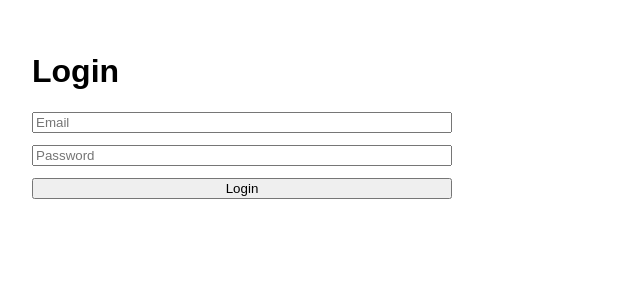
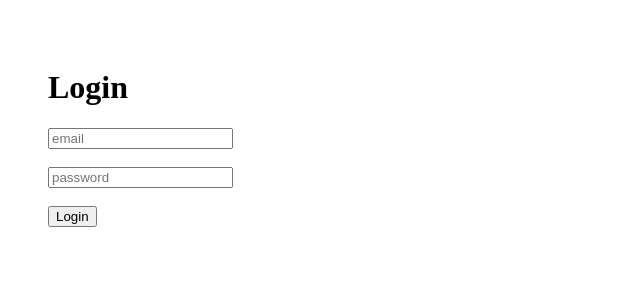
Before and after one commit to belyaev538-ctrl/map, a Next.js app: page /login in a window 1280 px wide. Shown: the top 300 px of the page, without its empty margins (0-640 px from the left). Built offline with nearby package versions, Linux system fonts and the light colour scheme.

Commit message:
fix login routing nextjs

```diff
--- a/app/login/page.js
+++ b/app/login/page.js
@@ -4,59 +4,39 @@
 import { useRouter } from "next/navigation";
 
 export default function LoginPage() {
-  const router = useRouter();
   const [email, setEmail] = useState("");
   const [password, setPassword] = useState("");
-  const [loading, setLoading] = useState(false);
-  const [error, setError] = useState("");
+  const router = useRouter();
 
-  async function onLogin(e) {
-    e.preventDefault();
-    setLoading(true);
-    setError("");
-    try {
-      const res = await fetch("/api/login", {
-        method: "POST",
-        headers: { "Content-Type": "application/json" },
-        body: JSON.stringify({ email, password }),
-      });
-      const data = await res.json().catch(() => ({}));
-      if (!res.ok || typeof data.token !== "string") {
-        setError(typeof data.error === "string" ? data.error : "Login failed");
-        return;
-      }
+  const handleLogin = async () => {
+    const res = await fetch("/api/login", {
+      method: "POST",
+      headers: {
+        "Content-Type": "application/json",
+      },
+      body: JSON.stringify({ email, password }),
+    });
+
+    const data = await res.json();
+
+    if (data.token) {
       localStorage.setItem("token", data.token);
       router.push("/dashboard");
-    } catch {
-      setError("Network error");
-    } finally {
-      setLoading(false);
+    } else {
+      alert("Ошибка логина");
     }
-  }
+  };
 
   return (
-    <main style={{ padding: 24, fontFamily: "Arial, sans-serif", maxWidth: 420 }}>
+    <div style={{ padding: 40 }}>
       <h1>Login</h1>
-      <form onSubmit={onLogin} style={{ display: "grid", gap: 12 }}>
-        <input
-          type="email"
-          placeholder="Email"
-          value={email}
-          onChange={(e) => setEmail(e.target.value)}
-          required
-        />
-        <input
-          type="password"
-          placeholder="Password"
-          value={password}
-          onChange={(e) => setPassword(e.target.value)}
-          required
-        />
-        <button type="submit" disabled={loading}>
-          {loading ? "Loading..." : "Login"}
-        </button>
-      </form>
-      {error ? <p style={{ color: "crimson" }}>{error}</p> : null}
-    </main>
+      <input placeholder="email" onChange={(e) => setEmail(e.target.value)} />
+      <br />
+      <br />
+      <input type="password" placeholder="password" onChange={(e) => setPassword(e.target.value)} />
+      <br />
+      <br />
+      <button onClick={handleLogin}>Login</button>
+    </div>
   );
 }
```
